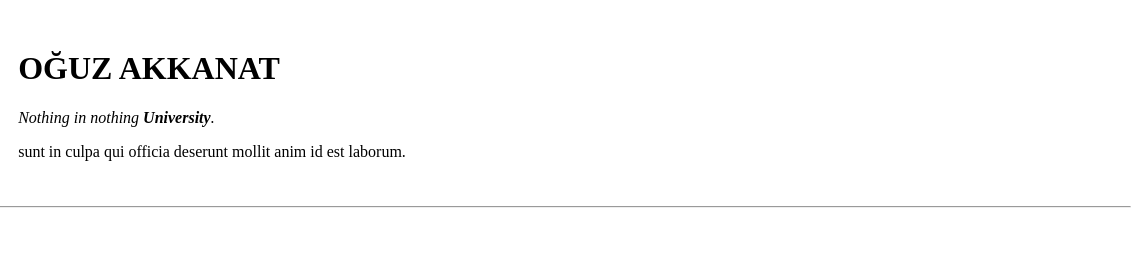
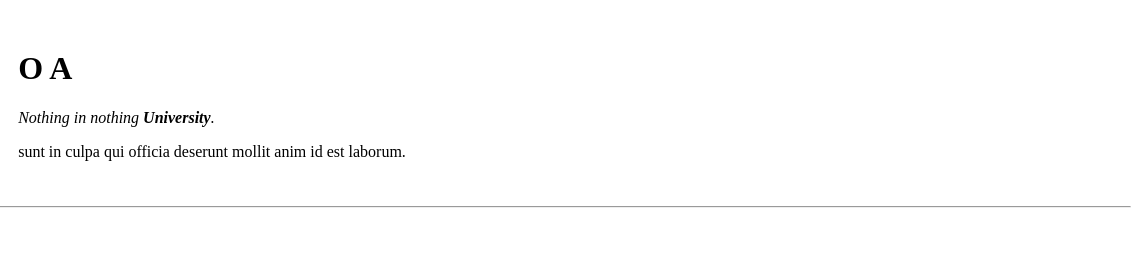
Before and after one commit to WhiteWing23/cv, a plain HTML site: page index.html in a window 1280 px wide. Shown: the top 264 px of the page, 141-1280 px from the left. Drawn offline with Linux system fonts and the light colour scheme.

Commit message:
Update index.html

```diff
--- a/index.html
+++ b/index.html
@@ -5,7 +5,7 @@
   <meta charset="UTF-8">
   <meta name="viewport" content="width=device-width, initial-scale=1.0">
   <meta http-equiv="X-UA-Compatible" content="ie=edge">
-  <title>Oğuz's Personal Site</title>
+  <title>Personal Site</title>
 </head>
 
 <body>
@@ -13,7 +13,7 @@
     <tr>
       <td><img src="images/oğuz-modified.png" alt="Oğuz's picture"></td>
       <td>
-        <h1>OĞUZ AKKANAT</h1>
+        <h1>O A</h1>
         <p><em>Nothing in nothing <strong> University</strong>.</em></p>
         <p>sunt in culpa qui officia deserunt mollit anim id est laborum.</p>
       </td>
```
